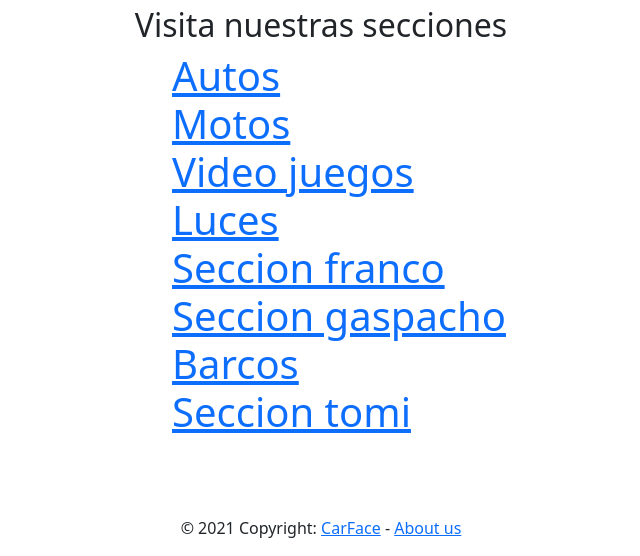
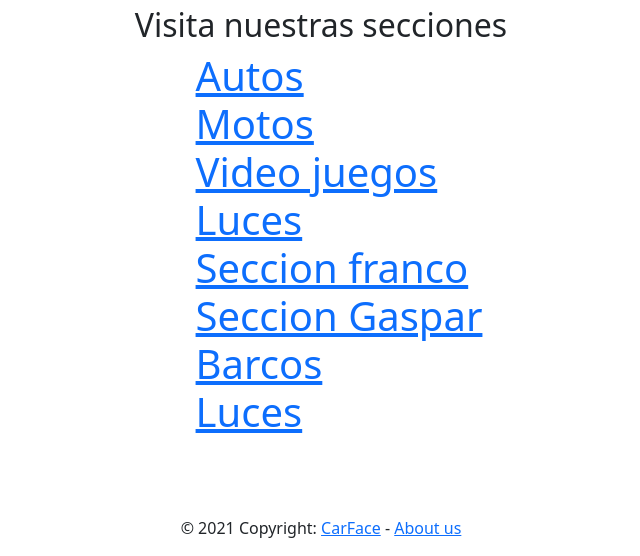
Before and after one commit to Markk-hyphen/TIOTPE, a PHP site: page / in a window 1280 px wide. Shown: the part 314-870 px from the top of the page, without its empty margins (319-959 px from the left). Run offline with PHP 8.4, Linux system fonts and the light colour scheme.

Commit message:
rooteo de templates

```diff
--- a/templates/footer.tpl
+++ b/templates/footer.tpl
@@ -1,6 +1,6 @@
 <footer class="page-footer font-small blue">
   <div class="footer-copyright text-center py-3">© 2021 Copyright:
-    <a href="https//:www.te-pensas-que-ibamos-a-tener-copyright?.com">CarFace</a>
+    <a href="#">CarFace</a>
     -
     <a href="aboutus">About us</a>
   </div>
--- a/templates/header.tpl
+++ b/templates/header.tpl
@@ -22,8 +22,7 @@
         <a class="nav-link border-bottom border-primary border-3 px-3 ms-1 display-7" href="videojuegos">Video juegos</a>
         <a class="nav-link border-bottom border-primary border-3 px-3 ms-1 display-7" href="luces">Luces</a>
         <a class="nav-link border-bottom border-primary border-3 px-3 ms-1 display-7" href="barcos">Barcos</a>
-        <a class="nav-link border-bottom border-primary border-3 px-3 ms-1 display-7" href="#">Seccion gaspacho</a>
-        <a class="nav-link border-bottom border-primary border-3 px-3 ms-1 display-7" href="#">Seccion tomi</a>
+        <a class="nav-link border-bottom border-primary border-3 px-3 ms-1 display-7" href="#">Seccion Gaspar</a>
       </div>
       <img class="ms-4" alt="autoConCara" src="https://smartcdn.prod.postmedia.digital/driving/images?url=http://smartcdn.prod.postmedia.digital/driving/wp-content/uploads/2014/07/sprite.jpg&w=580&h=370" width="325" height="200">
     </div>
--- a/templates/home.tpl
+++ b/templates/home.tpl
@@ -19,13 +19,13 @@
                     <a class="" href="#">Seccion franco</a>
                 </li>
                 <li class="border-primary border-3 ps-3 pe-3 ms-1 display-6">
-                    <a class="" href="#">Seccion gaspacho</a>
+                    <a class="" href="#">Seccion Gaspar</a>
                 </li>
                 <li class="border-primary border-3 ps-3 pe-3 ms-1 display-6">
-                    <a class="" href="#">Barcos</a>
+                    <a class="" href="barcos">Barcos</a>
                 </li>
                 <li class="border-primary border-3 ps-3 pe-3 ms-1 display-6">
-                    <a class="" href="#">Seccion tomi</a>
+                    <a class="" href="luces">Luces</a>
                 </li>
     </ul>
 </main>
```
